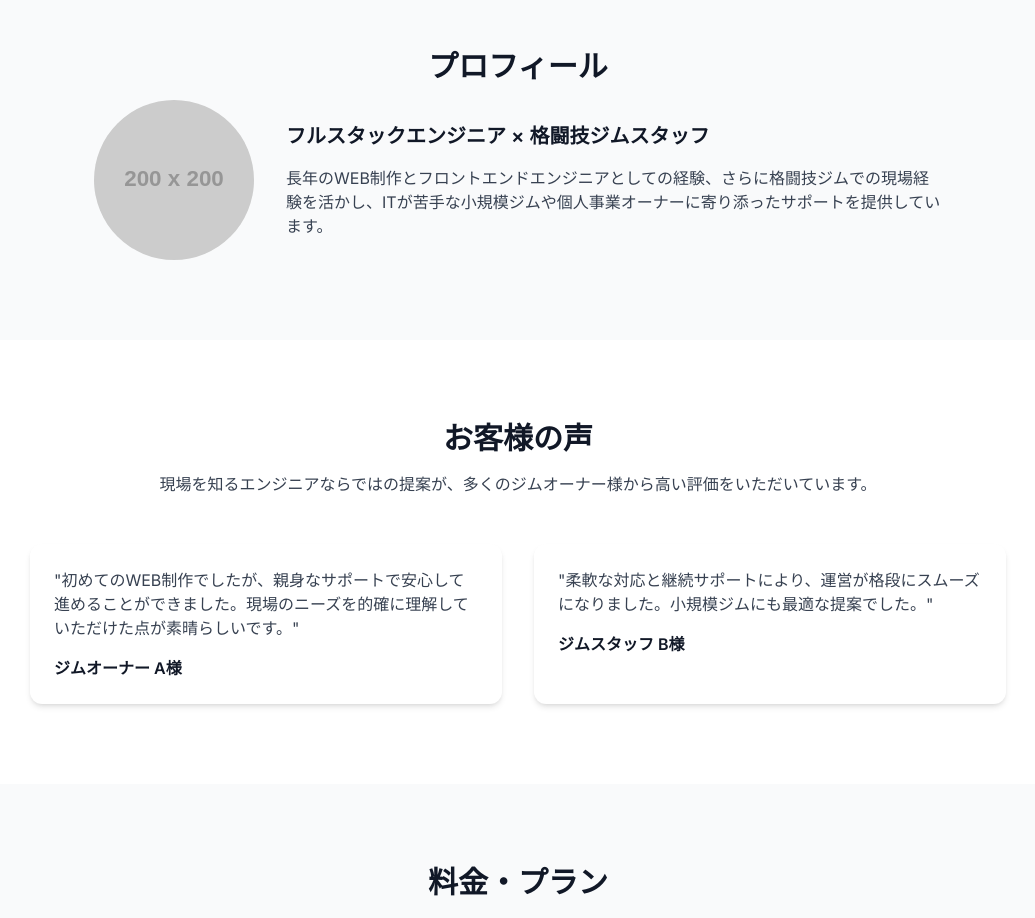
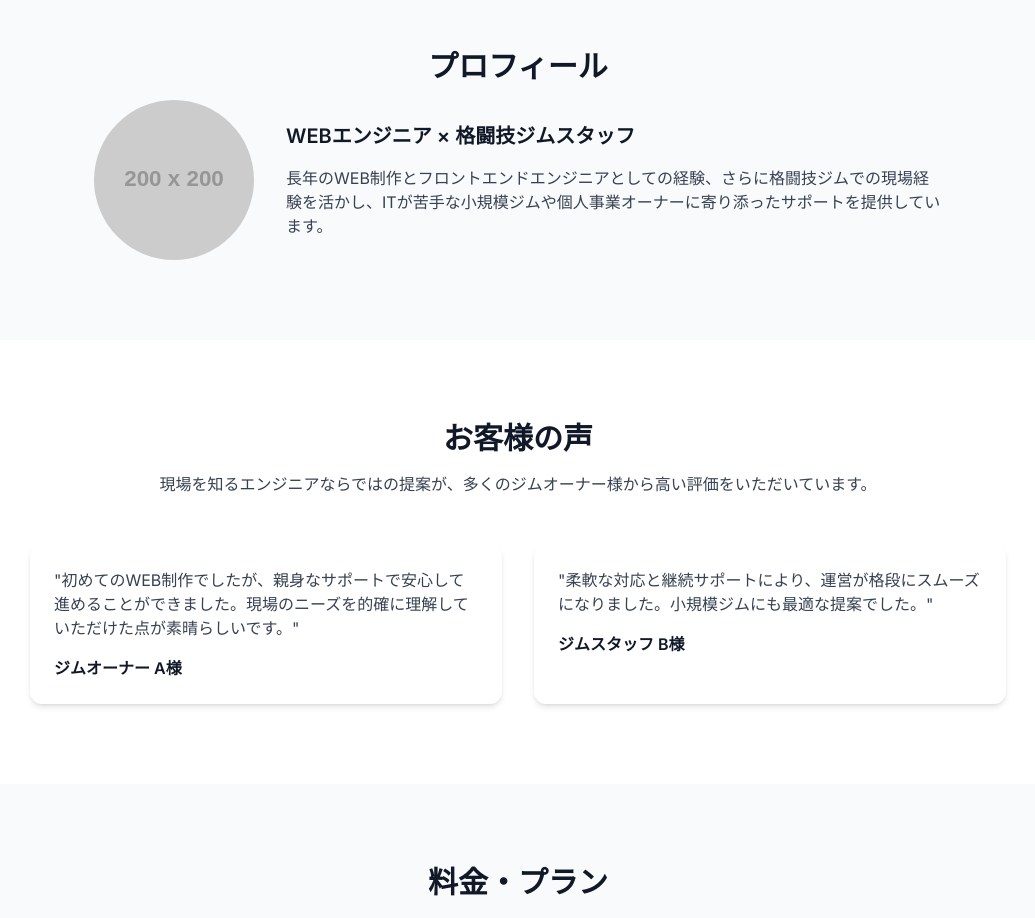
Before and after one commit to ryosuke-horie/ryosuke-horie.work, a Next.js app: page / in a window 1280 px wide. Shown: the part 2100-3018 px from the top of the page, without its empty margins (122-1157 px from the left). Built offline with nearby package versions, Linux system fonts and the light colour scheme.

Commit message:
fix: 職業タイトルを「フルスタックエンジニア」から「WEBエンジニア」に変更

```diff
--- a/app/page.tsx
+++ b/app/page.tsx
@@ -342,7 +342,7 @@ export default function Home() {
                                     className="text-xl text-gray-900 font-semibold"
                                     data-oid="7mr.wyo"
                                 >
-                                    フルスタックエンジニア × 格闘技ジムスタッフ
+                                    WEBエンジニア × 格闘技ジムスタッフ
                                 </p>
                                 <p className="text-gray-700 mt-4" data-oid="._7hm58">
                                     長年のWEB制作とフロントエンドエンジニアとしての経験、さらに格闘技ジムでの現場経験を活かし、ITが苦手な小規模ジムや個人事業オーナーに寄り添ったサポートを提供しています。
```
